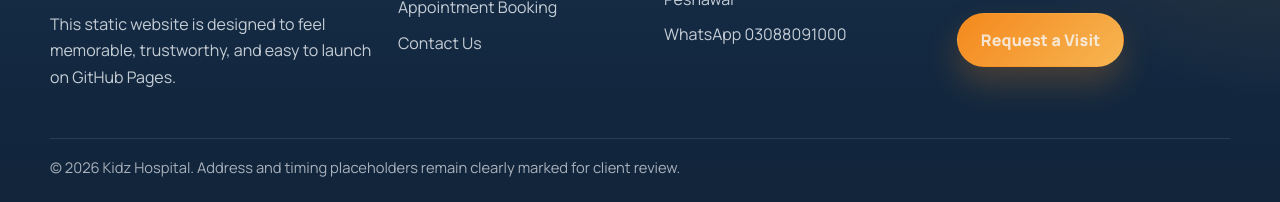
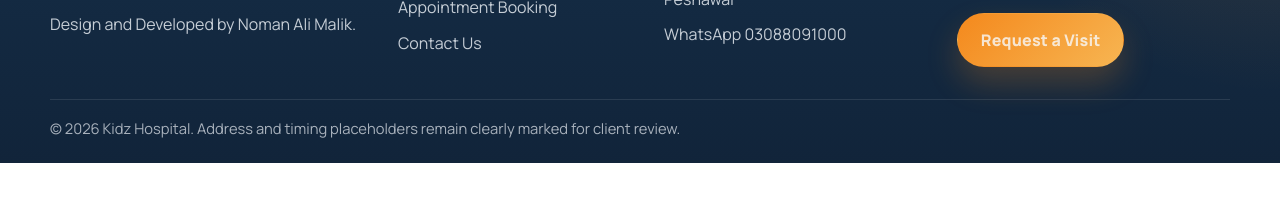
Before and after one commit to noman-malikk/kidzhospital, a plain HTML site: page index.html in a window 1280 px wide. Shown: the part 8615-8817 px from the top of the page. After the commit the page ends 8778 px from the top, so only its background shows below. Drawn offline with Linux system fonts and the light colour scheme.

Commit message:
Change footer credit

```diff
--- a/index.html
+++ b/index.html
@@ -736,7 +736,8 @@
             </div>
           </div>
           <p>
-            This static website is designed to feel memorable, trustworthy, and easy to launch on GitHub Pages.
+            Design and Developed by <a href="https://nomanmalik.co.uk/">Noman Ali Malik</a>.
+            <!-- This static website is designed to feel memorable, trustworthy, and easy to launch on GitHub Pages. -->
           </p>
         </section>
 
```
